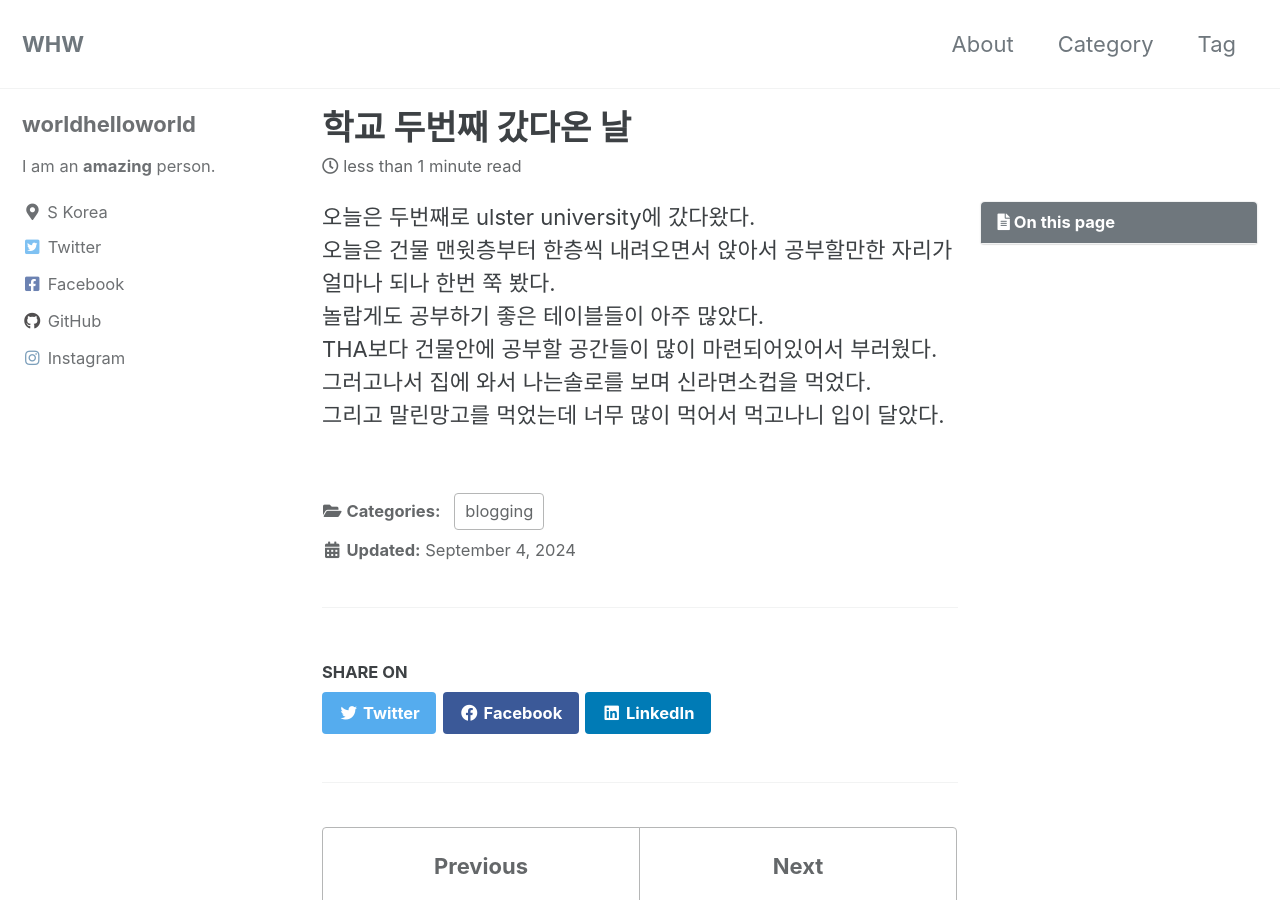
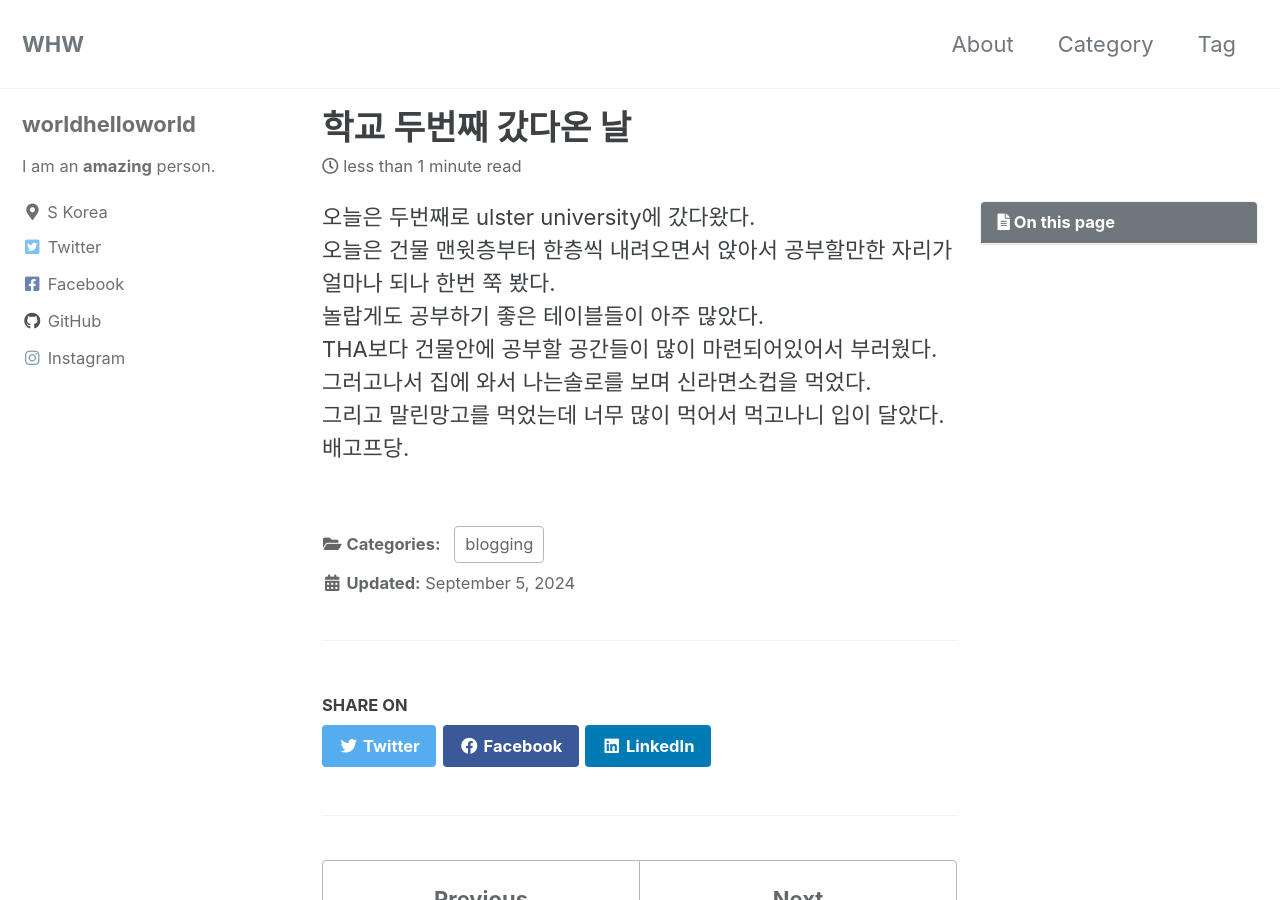
Before and after one commit to worldhelloworld/worldhelloworld.github.io, a Jekyll site: the page built from _posts/2024-09-04-belfast.md, in a window 1280 px wide and 900 px high. Built offline with Jekyll 4.4.1, drawn with Linux system fonts in a browser that asks for light colours; cached includes are drawn as plain includes; some of the changed lines change nothing that is shown.

```diff
--- a/_posts/2024-09-04-belfast.md
+++ b/_posts/2024-09-04-belfast.md
@@ -2,7 +2,7 @@
 title: "학교 두번째 갔다온 날"
 categories:
 - blogging
-last_modified_at:
+last_modified_at: 2024-09-05 02:14:58 +0100
 toc: true
 ---
 오늘은 두번째로 ulster university에 갔다왔다.
@@ -11,3 +11,4 @@
 THA보다 건물안에 공부할 공간들이 많이 마련되어있어서 부러웠다.
 그러고나서 집에 와서 나는솔로를 보며 신라면소컵을 먹었다.
 그리고 말린망고를 먹었는데 너무 많이 먹어서 먹고나니 입이 달았다.
+배고프당.
```
